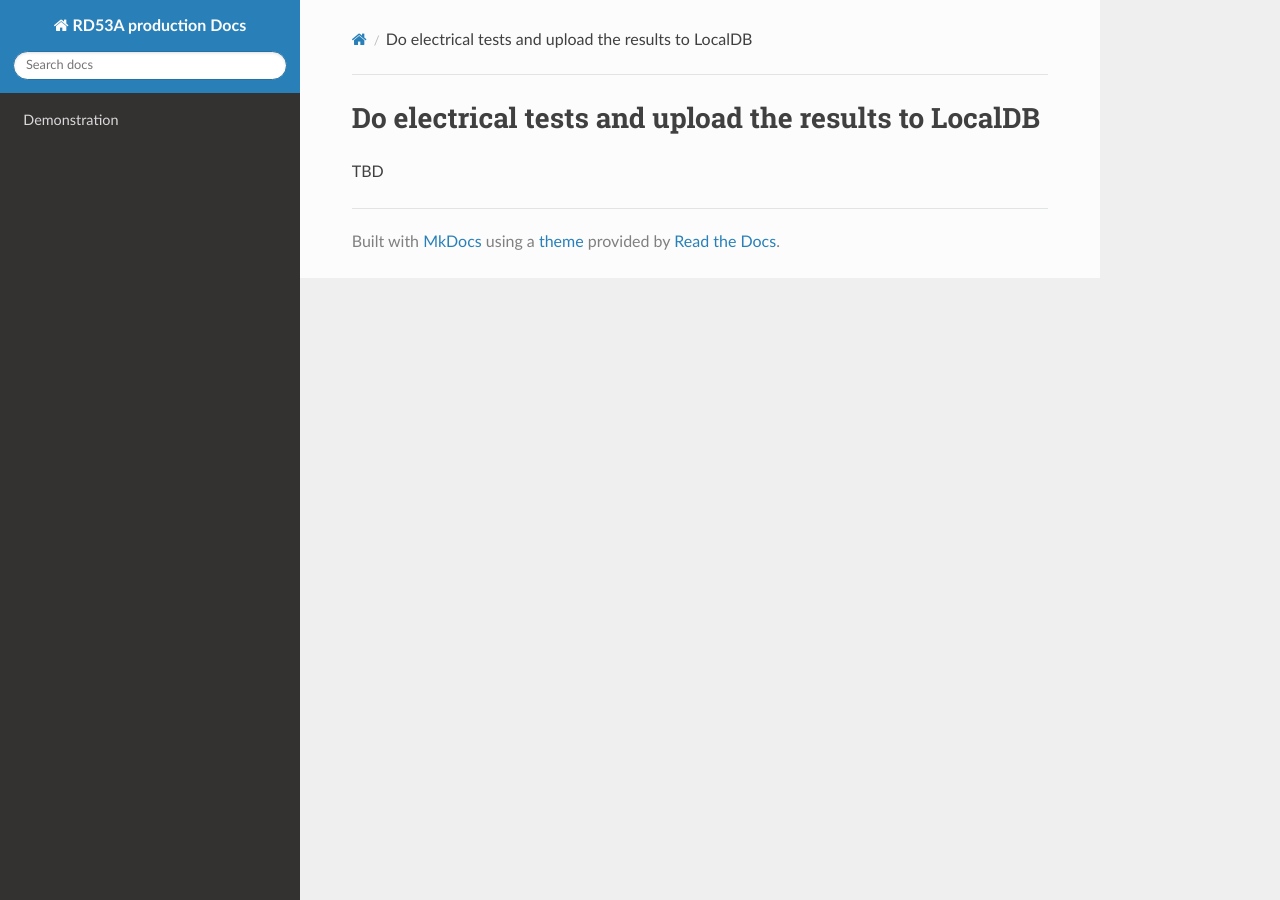
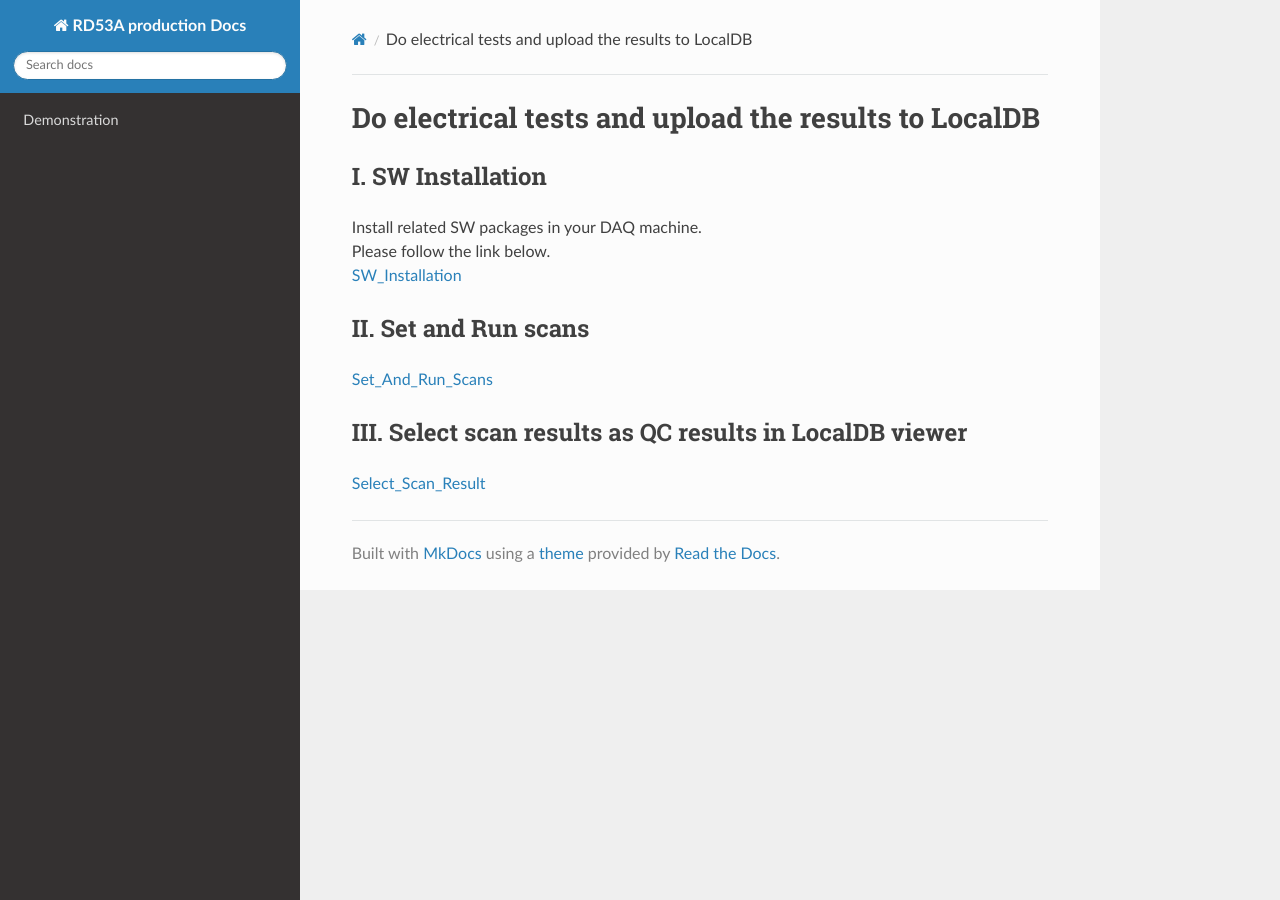
Before and after one commit to jlab-hep/-rd53a_software_doc, an MkDocs documentation site: the page built from docs/electrical_test.md, in a window 1280 px wide. Built offline with MkDocs 1.6.1, drawn with Linux system fonts in a browser that asks for light colours; nearby versions of some CDN libraries; old or Windows-style settings are respelled for this version of MkDocs.

Commit message:
update flame of the page for electrical tests

```diff
--- a/docs/electrical_test.md
+++ b/docs/electrical_test.md
@@ -1,3 +1,13 @@
 # Do electrical tests and upload the results to LocalDB
 
-TBD
+## I. SW Installation
+
+Install related SW packages in your DAQ machine.<br>
+Please follow the link below.<br>
+[SW_Installation](sw_installation.md)
+
+## II. Set and Run scans
+[Set_And_Run_Scans](set_and_run_scans.md)
+
+## III. Select scan results as QC results in LocalDB viewer
+[Select_Scan_Result](select_scans.md)
```
Also changed, not shown: docs/select_scans.md (added, +2 -0 lines), docs/set_and_run_scans.md (added, +7 -0 lines), docs/sw_installation.md (added, +18 -0 lines).
